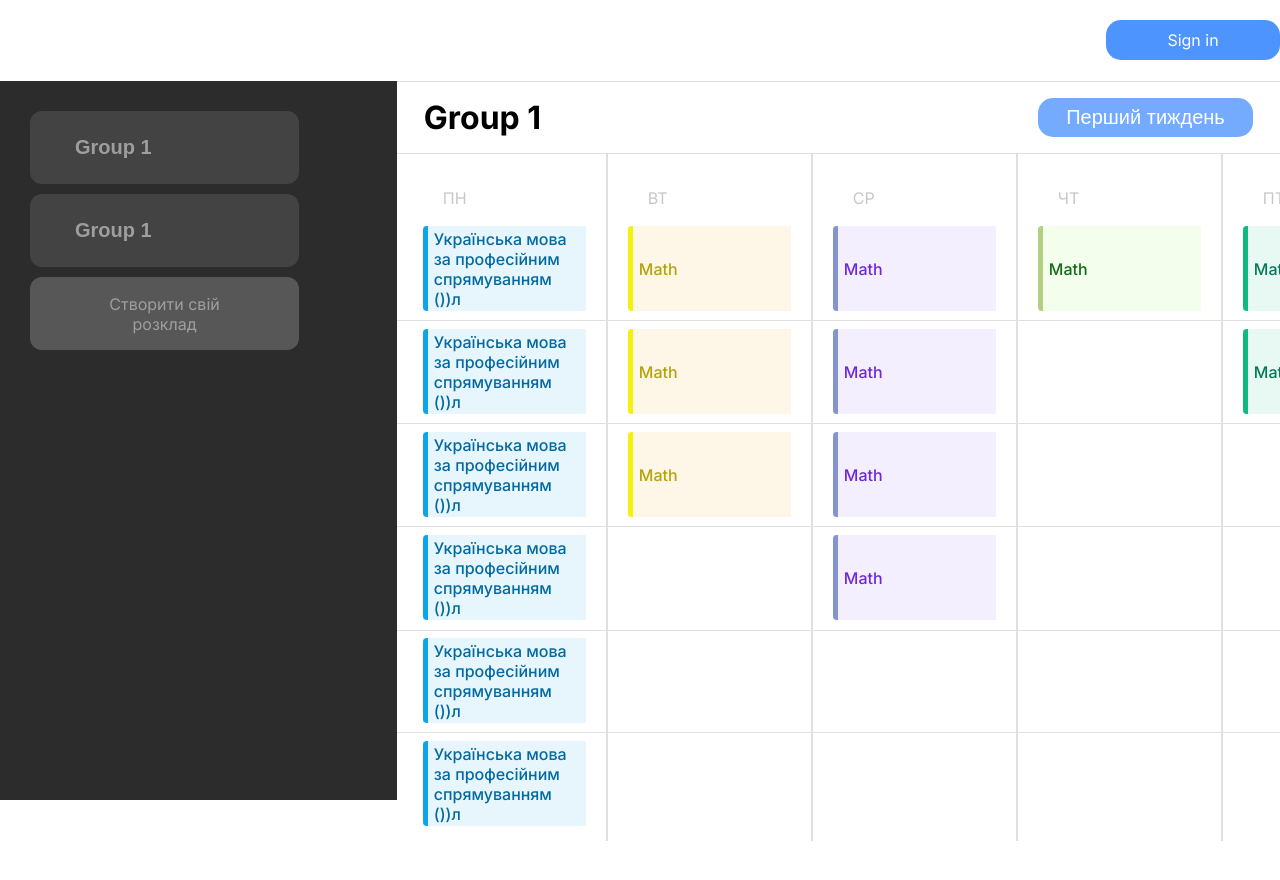
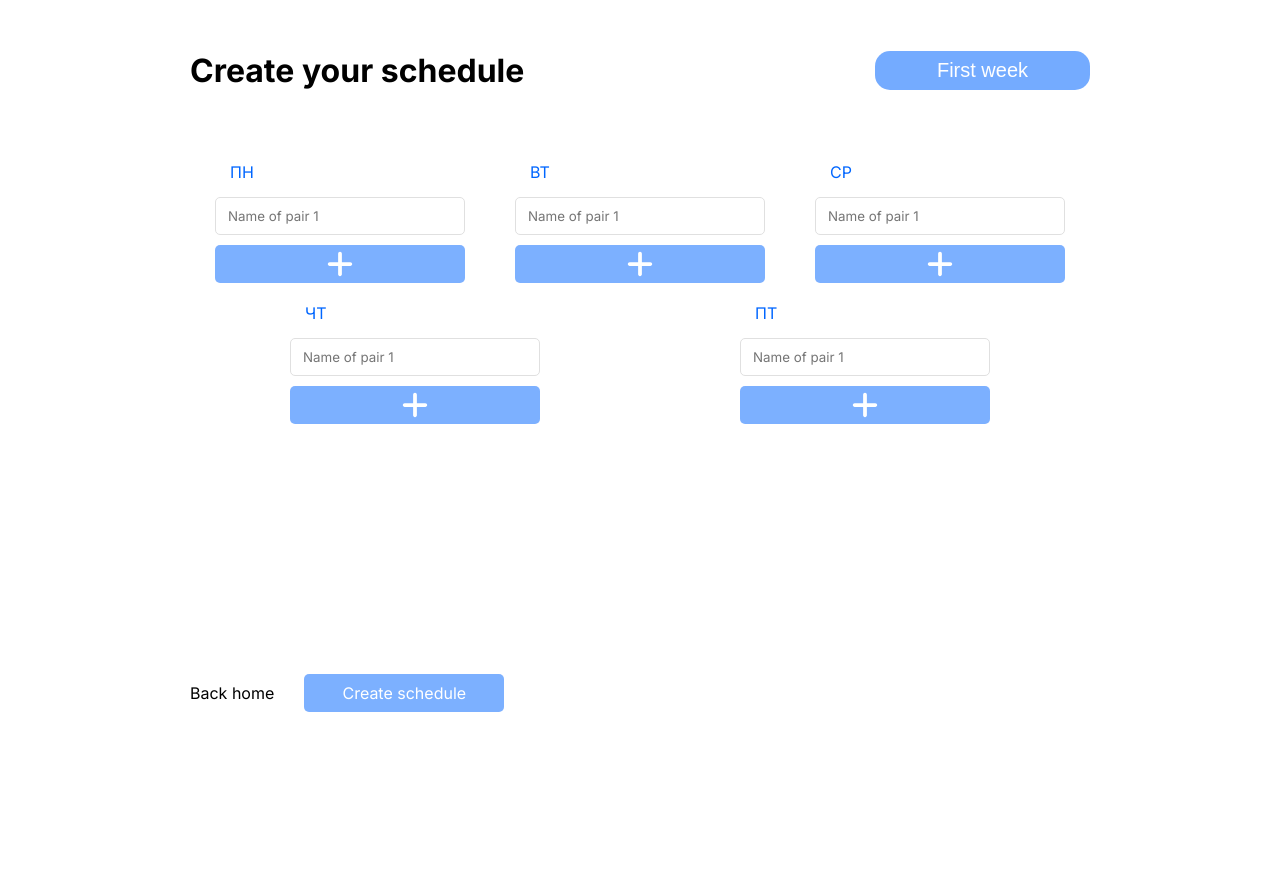
Before and after one commit to hliebovkyrylo/eduplanner-web, a React (Vite) app: page / in a window 1280 px wide. Shown: the top 880 px of the page. Built offline with nearby package versions, Linux system fonts and the light colour scheme.

Commit message:
adaptive layout of the 'createSchedule' page

```diff
--- a/src/App.tsx
+++ b/src/App.tsx
@@ -3,10 +3,10 @@ import { MainPage, LoginPage, SignUpPage, CreateSchedulePage } from "./pages";
 function App() {
   return (
     <>
-      <MainPage />
+      {/* <MainPage /> */}
       {/* <LoginPage /> */}
       {/* <SignUpPage /> */}
-      {/* <CreateSchedulePage /> */}
+      <CreateSchedulePage />
     </>
   )
 }
--- a/src/pages/createSchelude/createSchedule.module.scss
+++ b/src/pages/createSchelude/createSchedule.module.scss
@@ -3,10 +3,6 @@
   max-width: 1470px;
   height: 100vh;
   margin: 0 auto;
-
-  h1 {
-    margin: 50px 0 10px 0;
-  }
 
   h3 {
     margin: 0;
@@ -15,10 +11,37 @@
     font-size: 16px;
   }
 
-  .createForm {
+  .schedule__head {
     display: flex;
     justify-content: space-between;
+    align-items: center;
+    margin: 30px 0 10px 0;
+
+    .scheduleBtn {
+      background-color: #0066FF;
+      opacity: 54%;
+      border: 0;
+      color: #fff;
+      font-size: 20px;
+      cursor: pointer;
+      border-radius: 15px;
+      width: 215px;
+      height: 39px;
+    }
+  }
+
+  .createForm {
     margin: 50px auto;
+    min-height: 100%;
+    display: flex;
+    flex-direction: column;
+
+    .schedule_inputs {
+      display: flex;
+      justify-content: space-between;
+      flex-wrap: wrap;
+    }
+
     .input {
       width: 250px;
       padding: 10px 12px;
@@ -57,10 +80,9 @@
     }
 
     .buttons {
-      position: absolute;
       display: flex;
       align-items: center;
-      bottom: 100px;
+      margin: auto 0 250px 0;
 
       .btn1 {
         color: #000;
@@ -74,10 +96,30 @@
         font-family: 'Inter', sans-serif;
         width: 200px;
       }
-
-      .select {
-
-      }
     }
   }
 }
+
+.schedule_day {
+  margin-bottom: 20px;
+}
+
+@media (max-width: 1472px) {
+  .createSchedule {
+    max-width: 900px;
+
+    .schedule_inputs {
+      justify-content: space-around !important;
+    }
+  }
+}
+
+@media (max-width: 499px) {
+  .buttons {
+    justify-content: center;
+  }
+
+  .schedule_day:last-child {
+    margin-bottom: 150px;
+  }
+}
--- a/src/pages/createSchelude/index.tsx
+++ b/src/pages/createSchelude/index.tsx
@@ -30,14 +30,28 @@ export const CreateSchedulePage: React.FC = () => {
     setInputs(updatedInputs);
   };
 
+  const [showSecondWeek, setShowSecondWeek] = useState(false);
+
+  const toggleWeek = () => {
+    setShowSecondWeek(!showSecondWeek)
+  };
+
   const handleSubmit = () => {};
 
   return (
     <div className={styles.createSchedule}>
+      <div className={styles.schedule__head}>
         <h1>Create your schedule</h1>
+        <button className={styles.scheduleBtn} onClick={toggleWeek}>
+          {showSecondWeek ? "Second week" : "First week"}
+        </button>
+      </div>
       <form className={styles.createForm}>
+        <div className={styles.schedule_inputs}>
+          {showSecondWeek ? null : (
+            <>
               {inputs.map((day, dayIndex) => (
-          <div key={dayIndex}>
+                <div className={styles.schedule_day} key={dayIndex}>
                   <span className={styles.day}>{daysOfWeek[dayIndex]}</span>
                   {day.pairs.map((inputValue, pairIndex) => (
                     <div key={pairIndex}>
@@ -59,6 +73,36 @@ export const CreateSchedulePage: React.FC = () => {
                   </button>
                 </div>
               ))}
+            </>
+          )}
+          {showSecondWeek ? (
+            <>
+              {inputs.map((day, dayIndex) => (
+                <div className={styles.schedule_day} key={dayIndex}>
+                  <span className={styles.day}>{daysOfWeek[dayIndex]}</span>
+                  {day.pairs.map((inputValue, pairIndex) => (
+                    <div key={pairIndex}>
+                      <input
+                        placeholder={`Name of pair ${pairIndex + 1}`}
+                        className={styles.input}
+                        type="text"
+                        value={inputValue}
+                        onChange={(e) => handleInputChange(dayIndex, pairIndex, e.target.value)}
+                      />
+                    </div>
+                  ))}
+                  <button
+                    type="button"
+                    onClick={(e) => addInput(e, dayIndex)}
+                    className={styles.plusBtn}
+                  >
+                    <img className={styles.plus} src={plus} alt="" />
+                  </button>
+                </div>
+              ))}
+            </>
+          ) : null}
+        </div>
         <div className={styles.buttons}>
           <a className={styles.btn1} href="/">Back home</a>
           <button type="submit" className={[styles.plusBtn, styles.btn2].join(' ')}>Create schedule</button>
--- a/src/pages/mainPage/index.tsx
+++ b/src/pages/mainPage/index.tsx
@@ -73,7 +73,7 @@ export const MainPage = () => {
             )
           })}
           <div className={styles.btnCreate}>
-            <a className={styles.href} href="#">Створити свій розклад</a>
+            <a className={styles.href} href="#">Create your schedule</a>
           </div>
         </div>
 
@@ -81,7 +81,7 @@ export const MainPage = () => {
           <div className={styles.schelude__head}>
             <div className={styles.scheduleTitle}>{'Group 1'}</div>
             <button className={styles.scheduleBtn} onClick={toggleWeek}>
-              {showSecondWeek ? "Другий тиждень" : "Перший тиждень"}
+              {showSecondWeek ? "Second week" : "First week"}
             </button>
           </div>
           {showSecondWeek ? null : (
```
Lines whose indentation alone changed are shown as unchanged.
